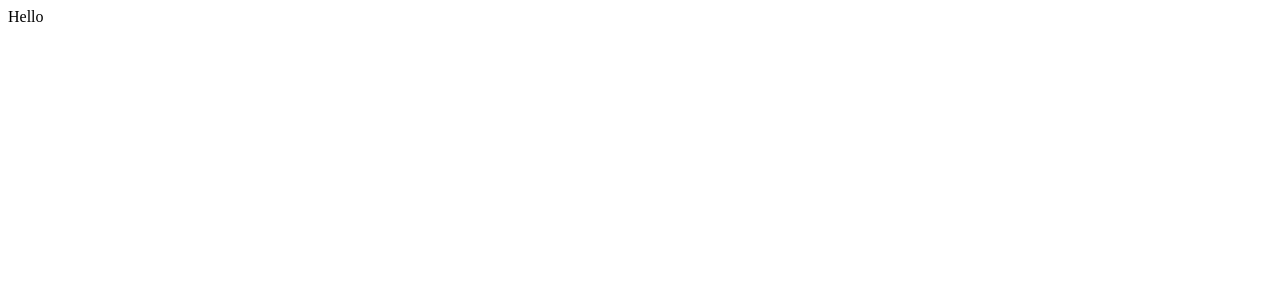
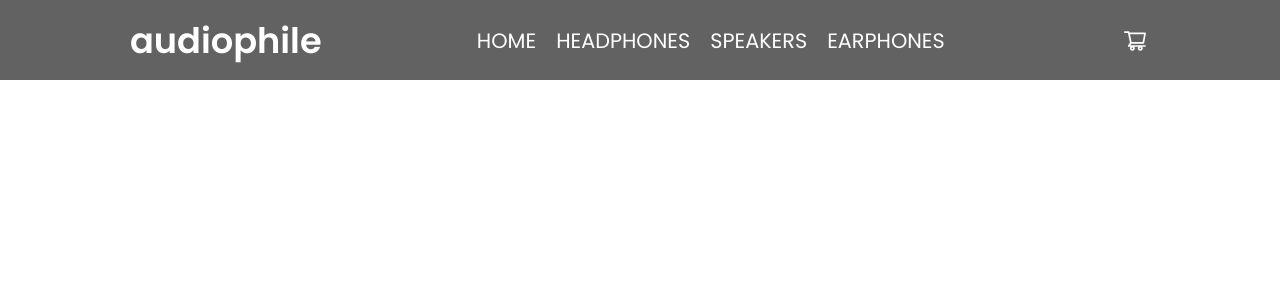
Before and after one commit to JiwanChaudhary/audiophile, a React (Create React App) app: page / in a window 1280 px wide. Shown: the top 300 px of the page. Built offline with nearby package versions, Linux system fonts and the light colour scheme.

Commit message:
Navbar for dekstop added

```diff
--- a/package.json
+++ b/package.json
@@ -8,6 +8,8 @@
     "@testing-library/user-event": "^13.5.0",
     "react": "^18.1.0",
     "react-dom": "^18.1.0",
+    "react-icons": "^4.3.1",
+    "react-router-dom": "^6.3.0",
     "react-scripts": "5.0.1",
     "styled-components": "^5.3.5",
     "web-vitals": "^2.1.4"
--- a/src/App.js
+++ b/src/App.js
@@ -1,5 +1,12 @@
+import "./GlobalStyle.css";
+import Navbar from "./components/Navbar/Navbar";
+
 function App() {
-  return <div>Hello</div>;
+  return (
+    <>
+      <Navbar />
+    </>
+  );
 }
 
 export default App;
--- /dev/null
+++ b/src/GlobalStyle.css
@@ -0,0 +1,12 @@
+@import url('https://fonts.googleapis.com/css2?family=Poppins:wght@400;500;600;700;800;900&family=Roboto:wght@400;500;700;900&display=swap');
+
+*, *::before, *::after {
+    margin: 0;
+    padding: 0;
+    box-sizing: border-box;
+}
+
+body {
+    background-color: #fff;
+    opacity: 72%;
+}
--- a/src/components/Navbar/Navbar.jsx
+++ b/src/components/Navbar/Navbar.jsx
@@ -0,0 +1,19 @@
+import React from "react";
+import { Header, Title, Menu, List, AnchorTag, Cart } from "./Navbar.styled";
+
+const Navbar = () => {
+  return (
+    <Header>
+      <Title>audiophile</Title>
+      <Menu>
+        <List><AnchorTag>HOME</AnchorTag></List>
+        <List><AnchorTag>HEADPHONES</AnchorTag></List>
+        <List><AnchorTag>SPEAKERS</AnchorTag></List>
+        <List><AnchorTag>EARPHONES</AnchorTag></List>
+      </Menu>
+      <Cart></Cart>
+    </Header>
+  )
+};
+
+export default Navbar;
--- a/src/components/Navbar/Navbar.styled.js
+++ b/src/components/Navbar/Navbar.styled.js
@@ -0,0 +1,41 @@
+import styled from "styled-components";
+import { AiOutlineShoppingCart } from "react-icons/ai";
+
+export const Header = styled.nav`
+  height: 80px;
+  background-color: #262626;
+  display: flex;
+  align-items: center;
+  justify-content: space-between;
+`;
+
+export const Title = styled.div`
+  font-family: "Poppins", sans-serif;
+  font-weight: 600;
+  color: #fff;
+  margin-left: 130px;
+  font-size: 2.2rem;
+`;
+
+export const Menu = styled.ul`
+  display: flex;
+`;
+
+export const List = styled.li`
+  list-style: none;
+`;
+
+export const AnchorTag = styled.a`
+  text-decoration: none;
+  padding-right: 20px;
+  color: #fff;
+  font-family: "Poppins", sans-serif;
+  font-size: 1.3rem;
+`;
+
+export const Cart = styled(AiOutlineShoppingCart)`
+  color: #fff;
+  margin-right: 130px;
+  width: 30px;
+  height: 25px;
+`;
```
Also changed, not shown: 1 other file (tests, documents, lock files or other folders).
